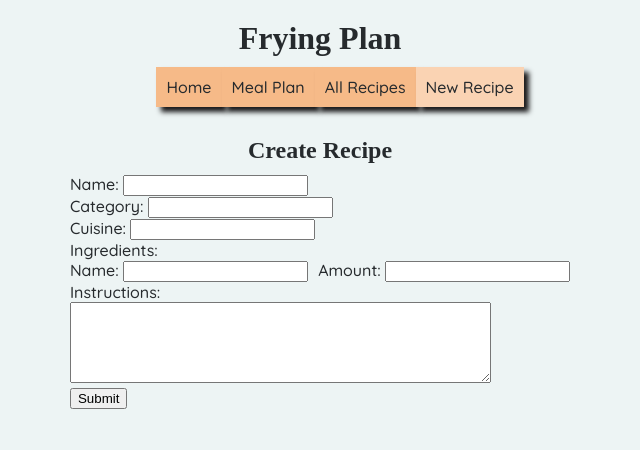
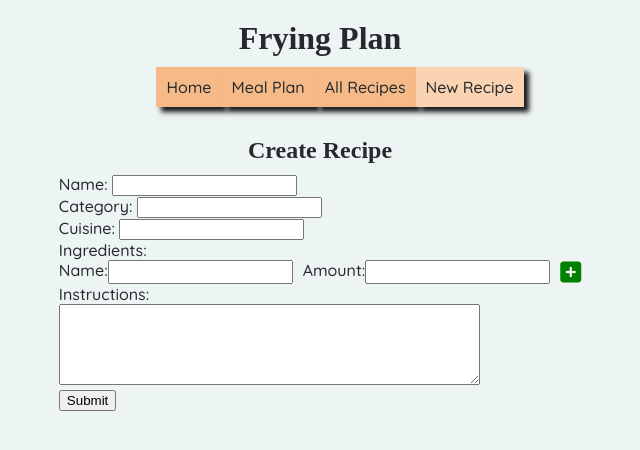
Before and after one commit to rebecca-lindsey/frying-plan-frontend, a React (Create React App) app: page /recipes/new in a window 1280 px wide. Shown: the top 450 px of the page, without its empty margins (320-960 px from the left). Built offline with nearby package versions, Linux system fonts and the light colour scheme; no server answers; a web font is replaced by a local one.

Commit message:
Added fontAwesome and icon to addNewIngredientField

```diff
--- a/public/index.html
+++ b/public/index.html
@@ -24,6 +24,7 @@
       work correctly both with client-side routing and a non-root public URL.
       Learn how to configure a non-root public URL by running `npm run build`.
     -->
+    <script src="https://kit.fontawesome.com/7cab27a977.js" crossorigin="anonymous"></script>
     <link rel="preconnect" href="https://fonts.gstatic.com">
     <link href="https://fonts.googleapis.com/css2?family=Merienda+One&family=Quicksand:wght@500;700&display=swap"
       rel="stylesheet">
--- a/src/createrecipe/RecipeForm.js
+++ b/src/createrecipe/RecipeForm.js
@@ -9,6 +9,10 @@ class RecipeForm extends Component {
 
   handleSubmit = (e) => {
     e.preventDefault();
+  };
+
+  addNewIngredientField = (e) => {
+    console.log("Add new Ingredient!");
   };
 
   render() {
@@ -34,8 +38,8 @@ class RecipeForm extends Component {
             <CuisineList recipes={this.props.recipes} />
           )}
         </p>
-        <p>
-          Ingredients: <br />
+        <p>Ingredients:</p>
+        <p class="p-flex">
           Name:{" "}
           {this.props.loading ? (
             <input
@@ -52,7 +56,12 @@ class RecipeForm extends Component {
             type="text"
             onChange={this.handleChange}
             name="ingredient-amount"
+            className="ingredient-amount"
           />
+          <i
+            class="fas fa-plus-square"
+            onClick={this.addNewIngredientField}
+          ></i>
         </p>
         <p>
           Instructions: <br />
--- a/src/createrecipe/createrecipe.css
+++ b/src/createrecipe/createrecipe.css
@@ -1,3 +1,16 @@
-.ingredient-name {
+.ingredient-name,
+.ingredient-amount {
   margin-right: 10px;
 }
+
+i {
+  color: green;
+  font-size: 1.5em;
+  align-self: center;
+}
+
+.p-flex {
+  display: flex;
+  flex-direction: row;
+  justify-content: space-between;
+}
--- a/src/mealplan/RecipeCatalogue.js
+++ b/src/mealplan/RecipeCatalogue.js
@@ -8,8 +8,6 @@ class RecipeCatalogue extends Component {
   }
 
   render() {
-    console.log(this.props.recipes);
-
     return <div id="recipe-list-area">{this.makeRecipeCards()}</div>;
   }
 }
```
